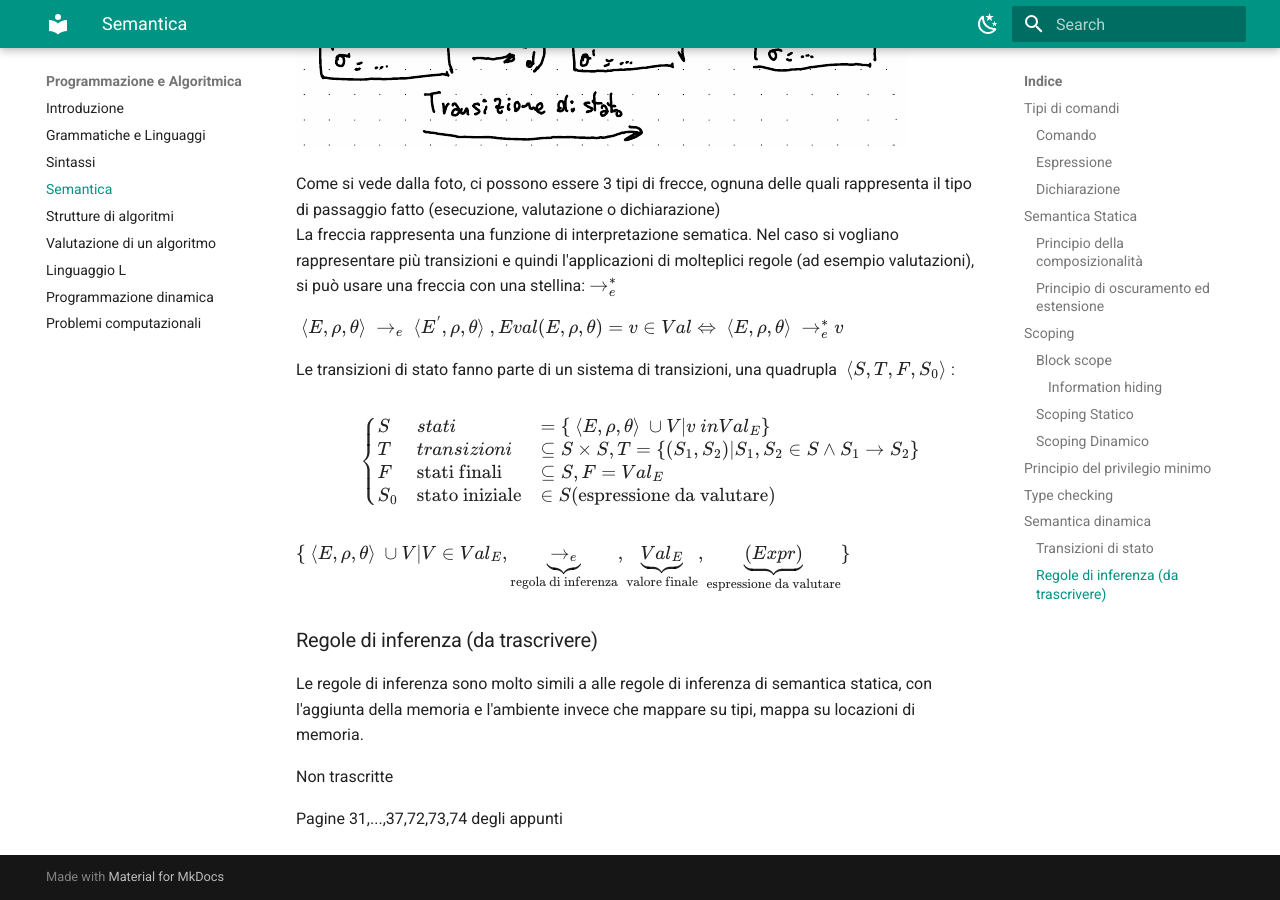
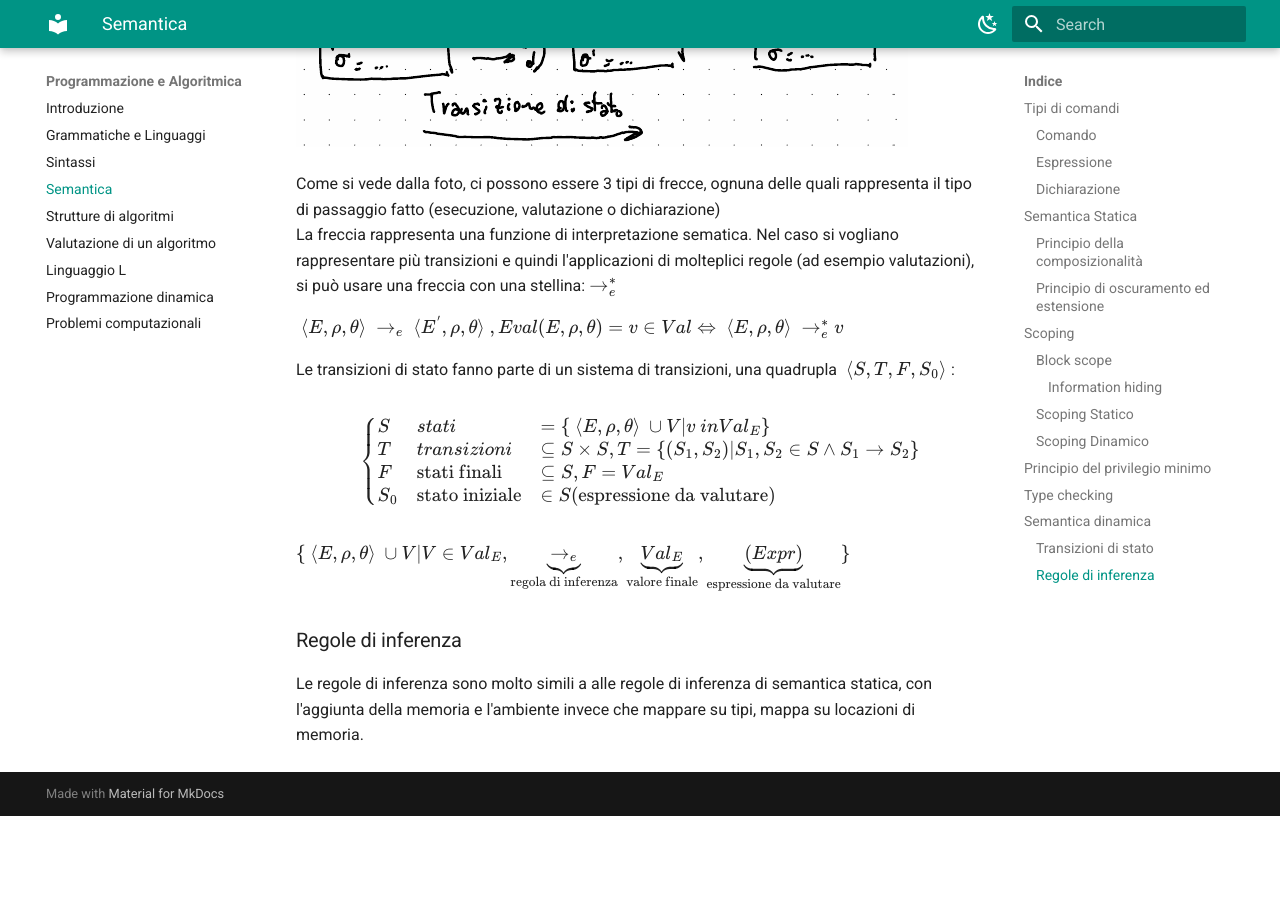
Before and after one commit to Pandry/appunti, an MkDocs documentation site: the page built from docs/ProAlgo/semantica.md, in a window 1280 px wide and 900 px high, scrolled down 5734 px. Built offline with MkDocs 1.6.1 and Material for MkDocs 9.7.7, drawn with Linux system fonts in a browser that asks for light colours; after the commit the page ends 6550 px from its top, so only the background shows below that.

```diff
--- a/docs/ProAlgo/semantica.md
+++ b/docs/ProAlgo/semantica.md
@@ -194,10 +194,6 @@
 $\{ \anglebr{E, \rho, \theta} \cup V | V \in Val_E, \underbrace{\to_e}_{\text{regola di inferenza}}, \underbrace{Val_E}_{\text{valore finale}}, \underbrace{(Expr)}_{\text{espressione da valutare}} \}$
 
 
-### Regole di inferenza (da trascrivere)
+### Regole di inferenza
 
 Le regole di inferenza sono molto simili a alle regole di inferenza di semantica statica, con l'aggiunta della memoria e l'ambiente invece che mappare su tipi, mappa su locazioni di memoria.
-
-Non trascritte
-
-Pagine 31,...,37,72,73,74 degli appunti
```
Also changed, not shown: docs/ProAlgo/l.md (+6 -0 lines).
